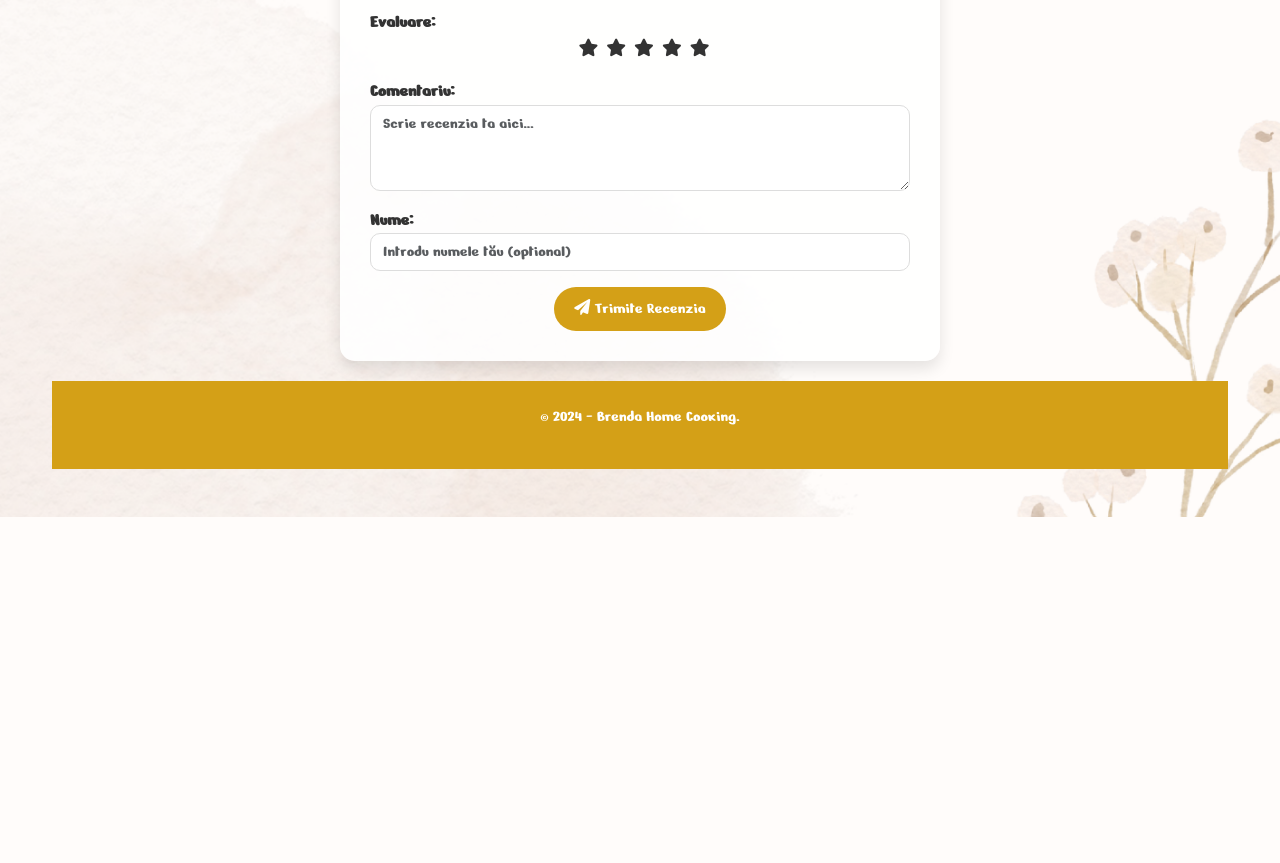
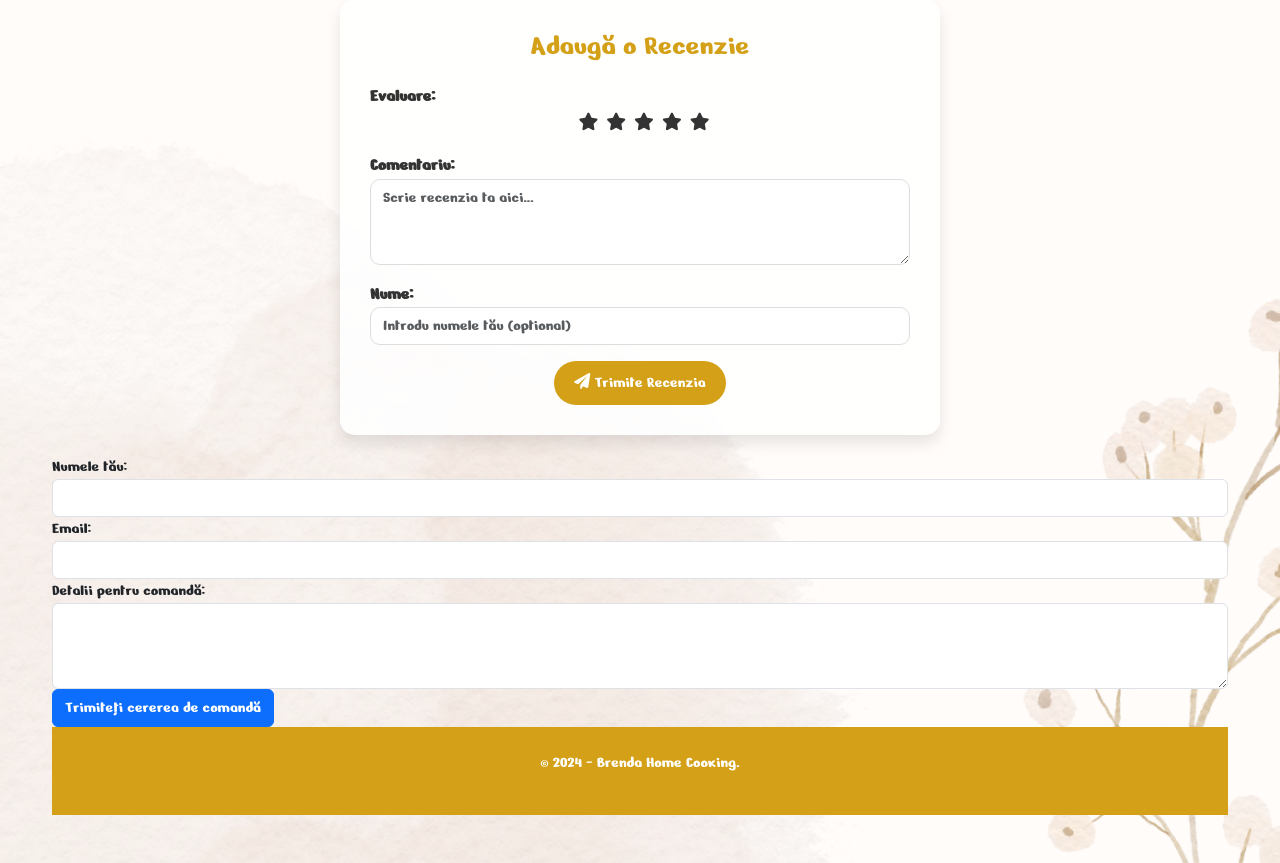
Before and after one commit to MihaiHodis/brendaHC, a Flask app: page /produse/1 in a window 1280 px wide. Shown: the part 979-1842 px from the top of the page. Before the commit the page ends 1496 px from the top, so only its background shows below. Run offline with Flask 3, Linux system fonts and the light colour scheme; tables that the repository leaves empty or names only in its code hold one stand-in row (values such as "Sample post"); one stand-in notice (Sample message) is shown; some libraries are stand-ins or nearby versions.

Commit message:
Adaugare sectiune de plasare comanda

```diff
--- a/app/__init__.py
+++ b/app/__init__.py
@@ -11,6 +11,9 @@ def create_app():
     app.config['MYSQL_USER'] = 'brendaUser'
     app.config['MYSQL_PASSWORD'] = '1234'
     app.config['MYSQL_DB'] = 'brendaDB'
+
+    # Setarea cheii secrete pentru a utiliza flsh
+    app.config['SECRET_KEY'] = '1234'
 
     # Funcție pentru conectarea la baza de date
     def get_db_connection():
--- a/app/routes.py
+++ b/app/routes.py
@@ -1,4 +1,4 @@
-from flask import render_template, jsonify, current_app as app, request, redirect
+from flask import render_template, jsonify, current_app as app, request, redirect, flash
 
 @app.route('/')
 def home():
@@ -126,3 +126,33 @@ def adauga_recenzie():
 
     # Redirecționăm înapoi la pagina principală
     return redirect(f'/produse/{produs_id}')
+
+
+# Ruta backend pentru procesarea cererii de comanda
+@app.route('/contact', methods=['POST'])
+def contacteaza_admin():
+    produs_id = request.form['produs_id']
+    nume_utilizator = request.form['nume_utilizator']
+    email = request.form['email']
+    detalii = request.form['detalii']
+
+    # Conexiunea cu baza de date pentru a salva cererea
+    connection = app.get_db_connection()
+    cursor = connection.cursor()
+
+    try:
+        cursor.execute("""
+            INSERT INTO cereri_contact (produs_id, nume_utilizator, email, detalii)
+            VALUES (%s, %s, %s, %s)
+        """, (produs_id, nume_utilizator, email, detalii))
+        connection.commit()
+    except Exception as e:
+        print(f"Eroare la salvarea cererii: {e}")
+        connection.rollback()
+    finally:
+        cursor.close()
+        connection.close()
+
+    # Redirectionam utilizatorul inapoi cu un mesaj de confirmare
+    flash('Cererea ta a fost trimisa cu succes!')
+    return redirect(f'/produse/{produs_id}')
--- a/app/templates/produs.html
+++ b/app/templates/produs.html
@@ -21,6 +21,17 @@
 </head>
 
 <body>
+
+  <!-- Pentru mesaje FLASH -->
+  {% with messages = get_flashed_messages() %}
+  {% if messages %}
+  <div class="alert alert-success">
+    <p>{{ messages }}</p>
+  </div>
+  {% endif %}
+  {% endwith %}
+
+
   <!-- NAVBAR -->
   <nav class="navbar navbar-expand-lg sticky-top">
     <div class="container-fluid d-flex align-items-center justify-content-between">
@@ -198,6 +209,27 @@
     </div>
     <!-- Sectiune de adaugat review END -->
 
+
+    <!-- Sectiune contact comanda START -->
+    <form action="/contact" method="POST">
+      <input type="hidden" name="produs_id" value="{{ produs['id'] }}">
+      <div class="form-group">
+        <label for="nume_utilizator">Numele tău:</label>
+        <input type="text" id="nume_utilizator" name="nume_utilizator" class="form-control" required>
+      </div>
+      <div class="form-group">
+        <label for="email">Email:</label>
+        <input type="email" id="email" name="email" class="form-control" required>
+      </div>
+      <div class="form-group">
+        <label for="detalii">Detalii pentru comandă:</label>
+        <textarea id="detalii" name="detalii" class="form-control" rows="3"></textarea>
+      </div>
+      <button type="submit" class="btn btn-primary">Trimiteți cererea de comandă</button>
+    </form>
+    <!-- Sectiune contact comanda END -->
+
+
     <!-- Footer -->
     <footer class="text-center py-4">
       <p>&copy; 2024 - Brenda Home Cooking.</p>
```
Lines whose indentation alone changed are shown as unchanged.
